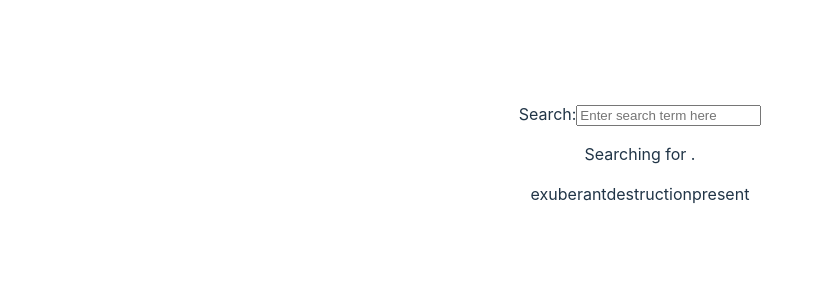
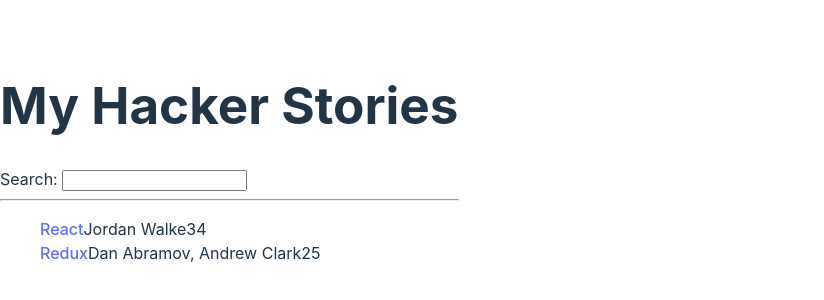
Before and after one commit to CheruiyotDev/RoadToReact, a React (Vite) app: page / in a window 1280 px wide. Shown: the part 238-538 px from the top of the page, without its empty margins (0-824 px from the left). Built offline with nearby package versions, Linux system fonts and the light colour scheme.

Commit message:
React controlled component

```diff
--- a/src/App.jsx
+++ b/src/App.jsx
@@ -1,21 +1,77 @@
-import { useState } from 'react';
-import reactLogo from './assets/react.svg';
-import viteLogo from '/vite.svg';
-import './App.css';
-import Search from './Search';
-import Stories from './Stories';
-import Filtered from './Filtered';
+import * as React from 'react';
 
-function App() {
-  const [count, setCount] = useState(0);
+const App = () => {
+  const stories = [
+    {
+      title: 'React',
+      url: 'https://reactjs.org/',
+      author: 'Jordan Walke',
+      num_comments: 3,
+      points: 4,
+      objectID: 0,
+    },
+    {
+      title: 'Redux',
+      url: 'https://redux.js.org/',
+      author: 'Dan Abramov, Andrew Clark',
+      num_comments: 2,
+      points: 5,
+      objectID: 1,
+    },
+  ];
+
+  const [searchTerm, setSearchTerm] = React.useState('');
+
+  const handleSearch = (event) => {
+    setSearchTerm(event.target.value);
+  };
+
+  const searchedStories = stories.filter((story) =>
+    story.title.toLowerCase().includes(searchTerm.toLowerCase())
+  );
 
   return (
-    <>
-      <Search />
-      {/* <Stories /> */}
-      <Filtered />
-    </>
+    <div>
+      <h1>My Hacker Stories</h1>
+
+      <Search onSearch={handleSearch} />
+
+      <hr />
+
+      <List list={searchedStories} />
+    </div>
   );
-}
+};
+
+const Search = (props) => (
+  <div>
+    <label htmlFor='search'>Search: </label>
+    <input
+      id='search'
+      type='text'
+      onChange={props.onSearch}
+      value={props.search}
+    />
+  </div>
+);
+
+const List = (props) => (
+  <ul>
+    {props.list.map((item) => (
+      <Item key={item.objectID} item={item} />
+    ))}
+  </ul>
+);
+
+const Item = (props) => (
+  <li>
+    <span>
+      <a href={props.item.url}>{props.item.title}</a>
+    </span>
+    <span>{props.item.author}</span>
+    <span>{props.item.num_comments}</span>
+    <span>{props.item.points}</span>
+  </li>
+);
 
 export default App;
```
Also changed, not shown: 1 other file (tests, documents, lock files or other folders).
